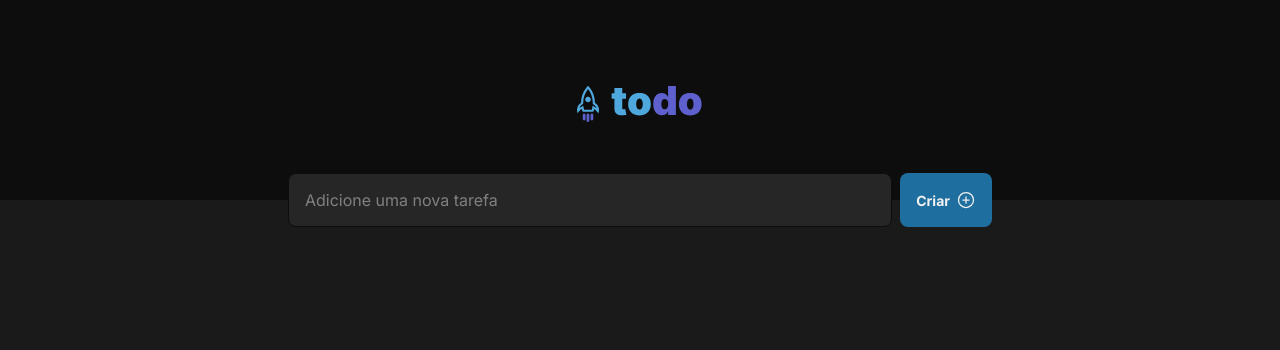
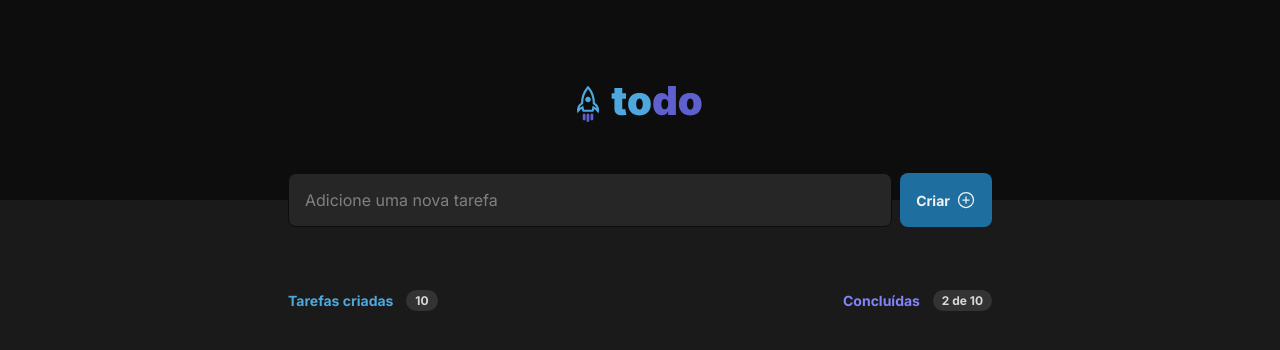
Before and after one commit to alecanutto/desafio01-to-do-app, a React (Vite) app: page / in a window 1280 px wide. Shown: the top 350 px of the page. Built offline with nearby package versions, Linux system fonts and the light colour scheme.

Commit message:
feat: add tasks component

```diff
--- a/src/App.tsx
+++ b/src/App.tsx
@@ -1,9 +1,11 @@
 import { Header } from "./components/Header";
+import { Tasks } from "./components/Tasks";
 
 function App() {
    return (
     <>
-     <Header />
+       <Header />
+       <Tasks />
     </>
   )
 }
--- /dev/null
+++ b/src/components/Tasks/index.tsx
@@ -0,0 +1,18 @@
+import styles from './tasks.module.css';
+
+export const Tasks = () => {
+  return (
+    <section className={styles.tasks}>
+      <header className={styles.header}>
+        <div>
+          <p>Tarefas criadas</p>
+          <span>10</span>
+        </div>
+        <div>
+          <p className={styles.textPurple}>Concluídas</p>
+          <span>2 de 10</span>
+        </div>
+      </header>
+    </section>
+  );
+};
--- /dev/null
+++ b/src/components/Tasks/tasks.module.css
@@ -0,0 +1,39 @@
+.tasks {
+  width: 100%;
+  max-width: 46rem;
+  margin: 0 auto;
+  margin-top: 5.625rem;
+  padding: 0 1rem;
+}
+
+.header {
+  display: flex;
+  align-items: center;
+  justify-content: space-between;
+  margin-top: 1.5rem;
+}
+
+.header div {
+  display: flex;
+  align-items: center;
+  gap: 0.8rem;
+}
+
+.header p {
+  color: var(--blue);
+  font-weight: 700;
+  font-size: 0.875rem;
+}
+
+.header p.textPurple {
+  color: var(--purple);
+}
+
+.header span {
+  background: var(--gray-400);
+  color: var(--gray-200);
+  padding: 3px 9px;
+  border-radius: 999px;
+  font-size: 0.75rem;
+  font-weight: 700;
+}
```
